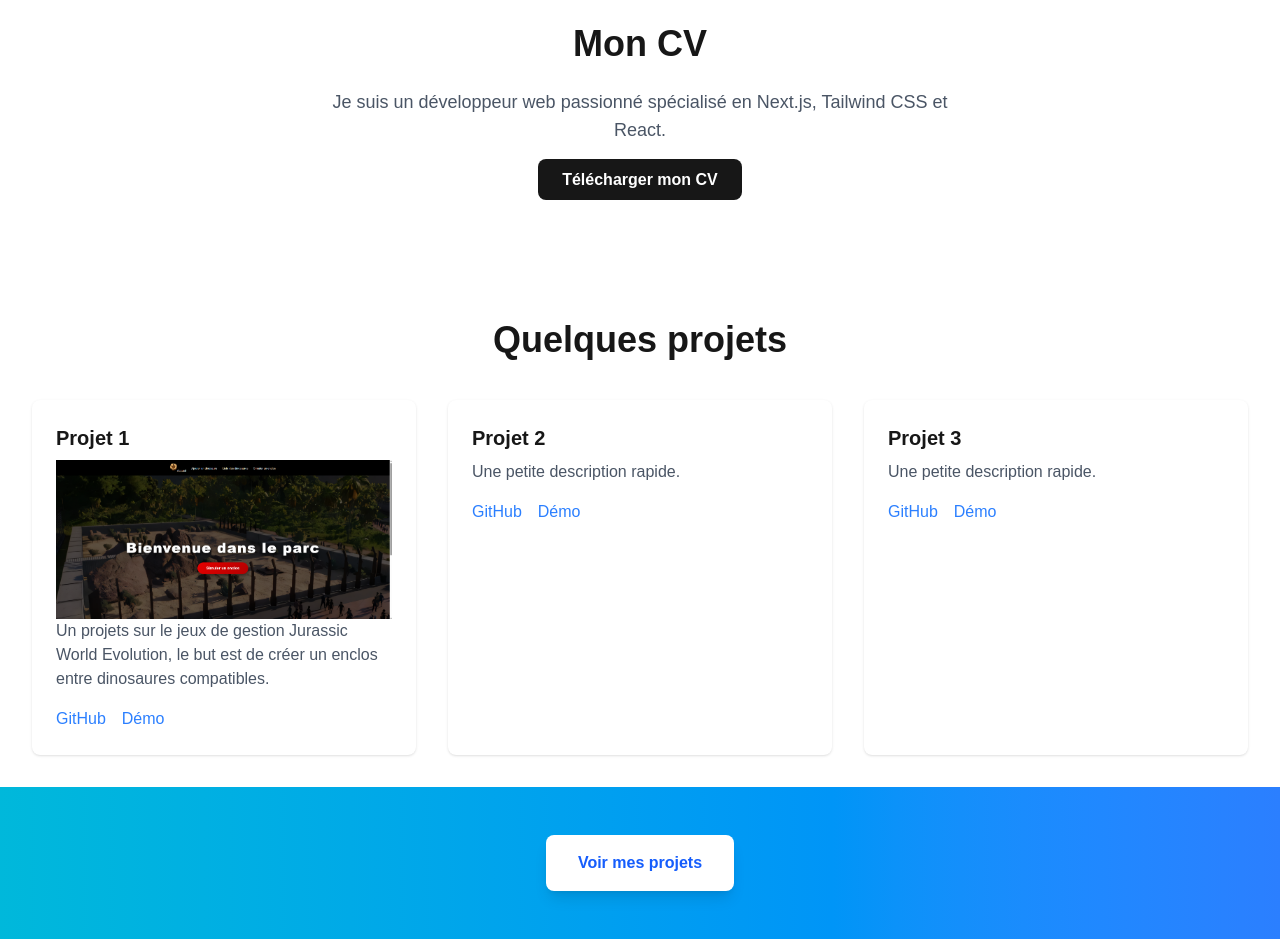
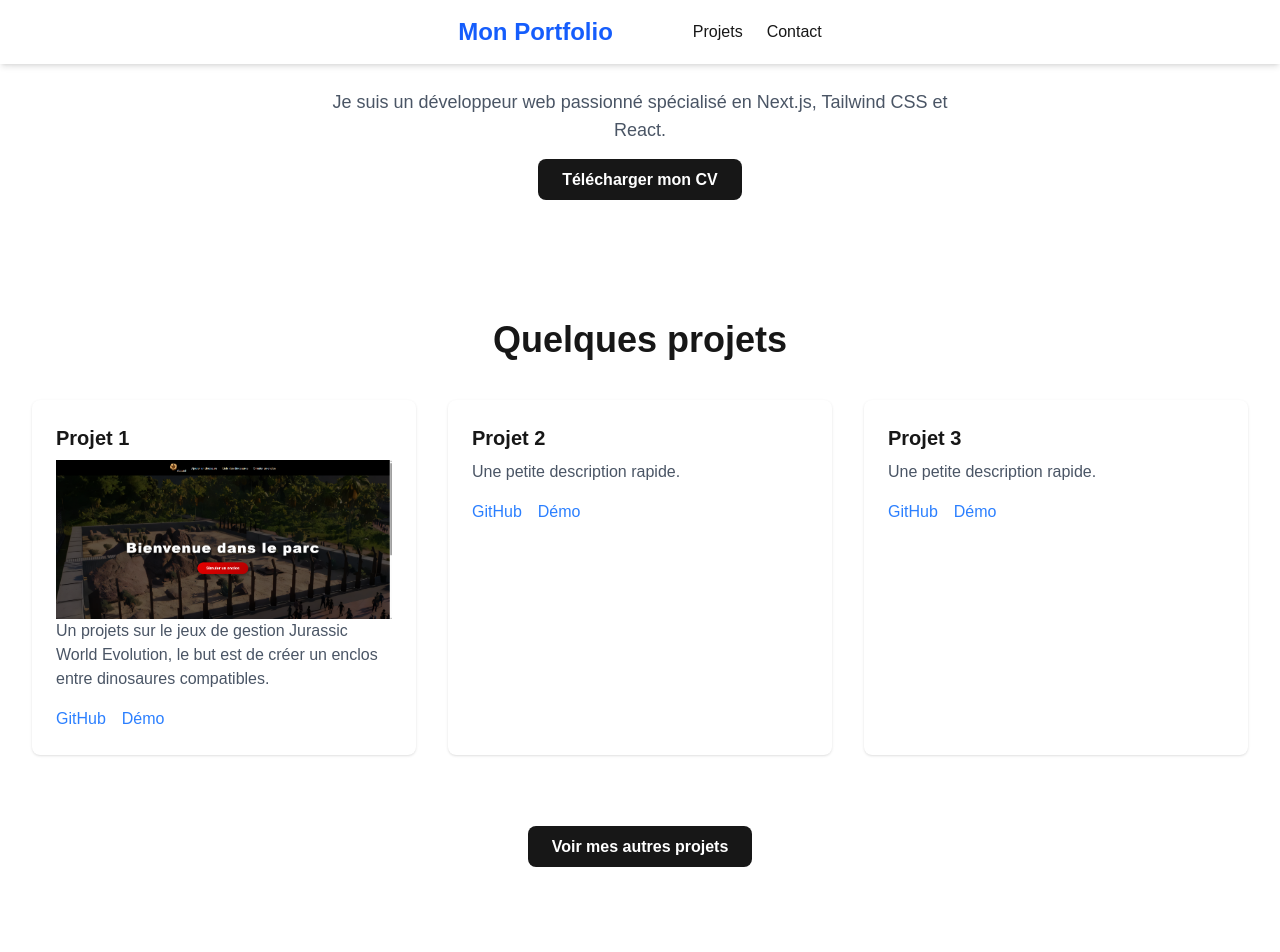
Before and after one commit to Ivann212/portfolio1, a Next.js app: page / in a window 1280 px wide. Shown: the top 952 px of the page. Built offline with nearby package versions, Linux system fonts and the light colour scheme.

Commit message:
add header, some Tailwind modification in the Homepage (second button)

```diff
--- /dev/null
+++ b/app/header.tsx
@@ -0,0 +1,23 @@
+"use client";
+
+import Link from "next/link";
+
+export default function Header() {
+  return (
+    <header className="w-full bg-white shadow-md fixed top-0 left-0 z-50">
+      <nav className="max-w-6xl mx-auto flex justify-center items-center py-4 px-6">
+        <Link href="/">
+          <h1 className="text-2xl font-bold text-blue-600 pr-20">Mon Portfolio</h1>
+        </Link>
+        <ul className="flex space-x-6">
+          <li>
+            <Link href="/projets" className="hover:text-blue-500">Projets</Link>
+          </li>
+          <li>
+            <Link href="/contact" className="hover:text-blue-500">Contact</Link>
+          </li>
+        </ul>
+      </nav>
+    </header>
+  );
+}
--- a/app/layout.tsx
+++ b/app/layout.tsx
@@ -1,6 +1,7 @@
 import type { Metadata } from "next";
 import { Geist, Geist_Mono } from "next/font/google";
 import "./globals.css";
+import Header from "./header";
 
 const geistSans = Geist({
   variable: "--font-geist-sans",
@@ -27,6 +28,7 @@ export default function RootLayout({
       <body
         className={`${geistSans.variable} ${geistMono.variable} antialiased`}
       >
+        <Header />
         {children}
       </body>
     </html>
--- a/app/page.tsx
+++ b/app/page.tsx
@@ -70,17 +70,17 @@ export default function Home() {
           </div>
 
         </div>
-        <div className="my-8 bg-gradient-to-r from-cyan-500 to-blue-500 flex items-center justify-center py-12">
+        <div className="my-8 flex items-center justify-center py-12">
           <motion.div
             initial={{ opacity: 0, y: -20 }}
             animate={{ opacity: 1, y: 0 }}
             transition={{ duration: 0.8 }}
           >
-            <Link href="/projets">
-              <button className="px-8 py-4 bg-white text-blue-600 font-bold rounded-lg shadow-lg hover:bg-gray-100 transition">
-                Voir mes projets
-              </button>
-            </Link>
+
+            <a href="/projets" className="px-6 py-3 rounded-lg bg-foreground text-background font-semibold hover:opacity-80">
+              Voir mes autres projets
+            </a>
+
           </motion.div>
         </div>
       </section>
```
